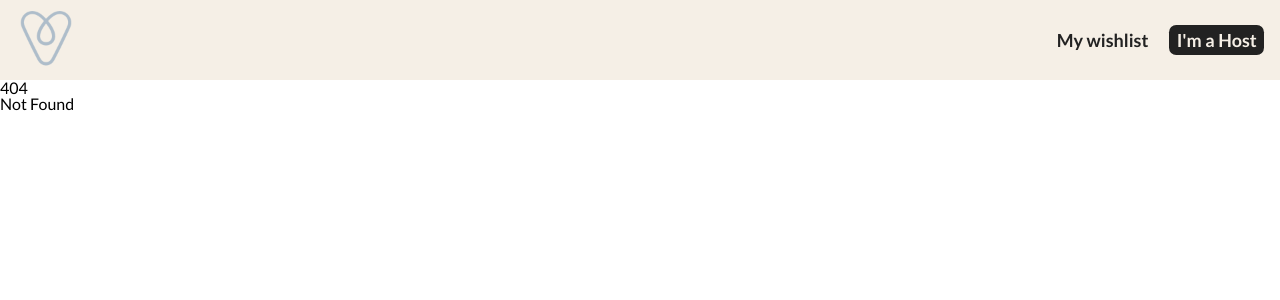
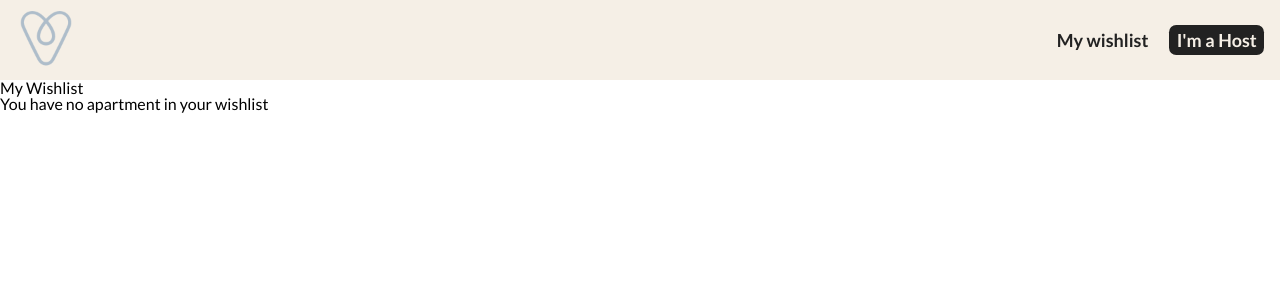
Before and after one commit to kakajann/ground-bnb, a SvelteKit app: page /wishlist in a window 1280 px wide. Before the commit this address had no page. Shown: the top 300 px of the page. Built offline with nearby package versions, Linux system fonts and the light colour scheme.

Commit message:
feat: wishlist page

```diff
--- /dev/null
+++ b/src/routes/wishlist/+page.svelte
@@ -0,0 +1,17 @@
+<script>
+  import ApartmentList from '$lib/components/ApartmentList/index.svelte';
+  import data from '$lib/apartments.json'
+  import { wishlist } from '$lib/stores'
+
+  $: apartments = data.filter((item) => $wishlist.includes(item.id))
+</script>
+
+<div id="wishlist">
+  <h2>My Wishlist</h2>
+
+  {#if apartments.length}
+    <ApartmentList {apartments} />
+  {:else}
+    <p>You have no apartment in your wishlist</p>
+  {/if}
+</div>
```
